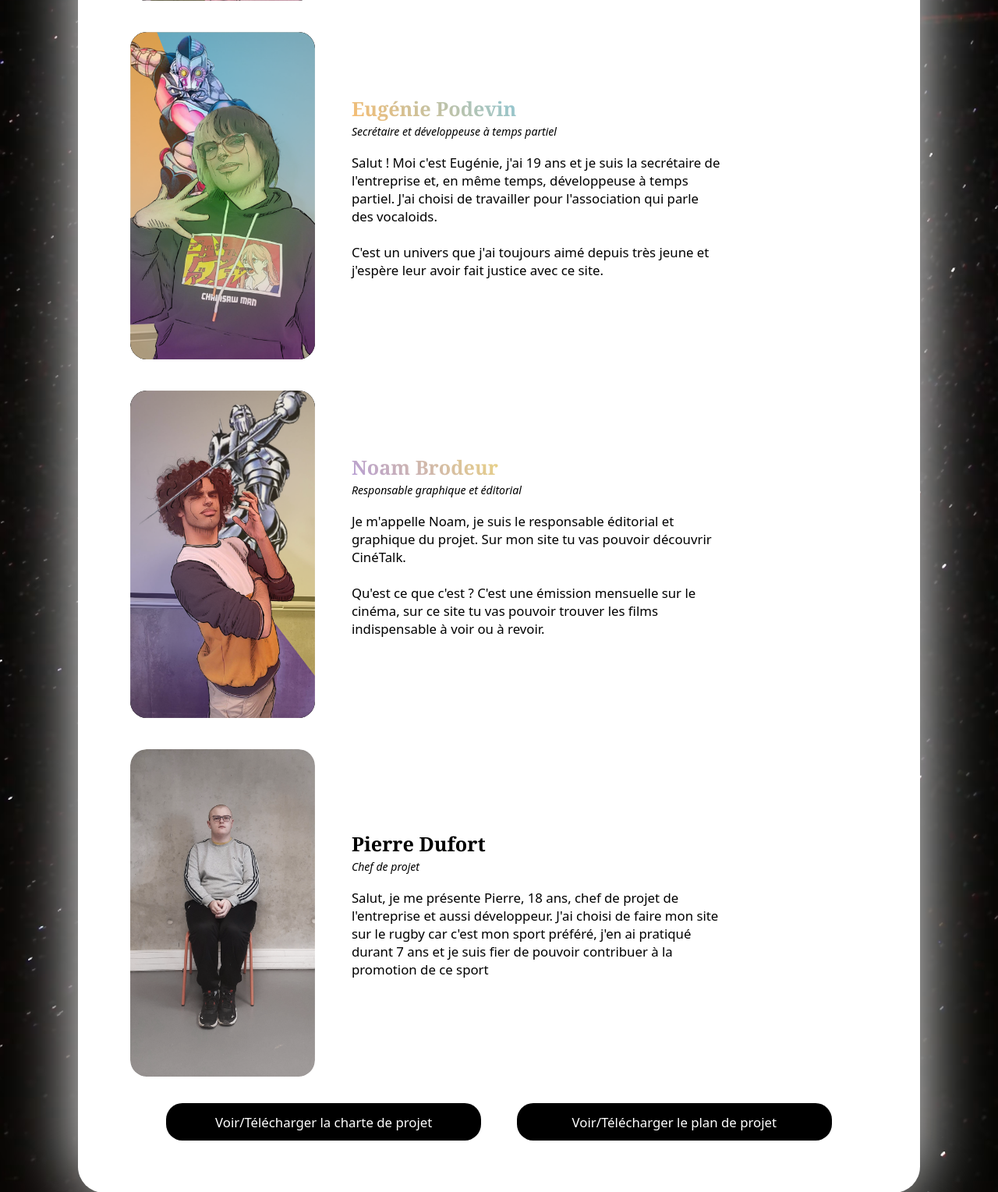
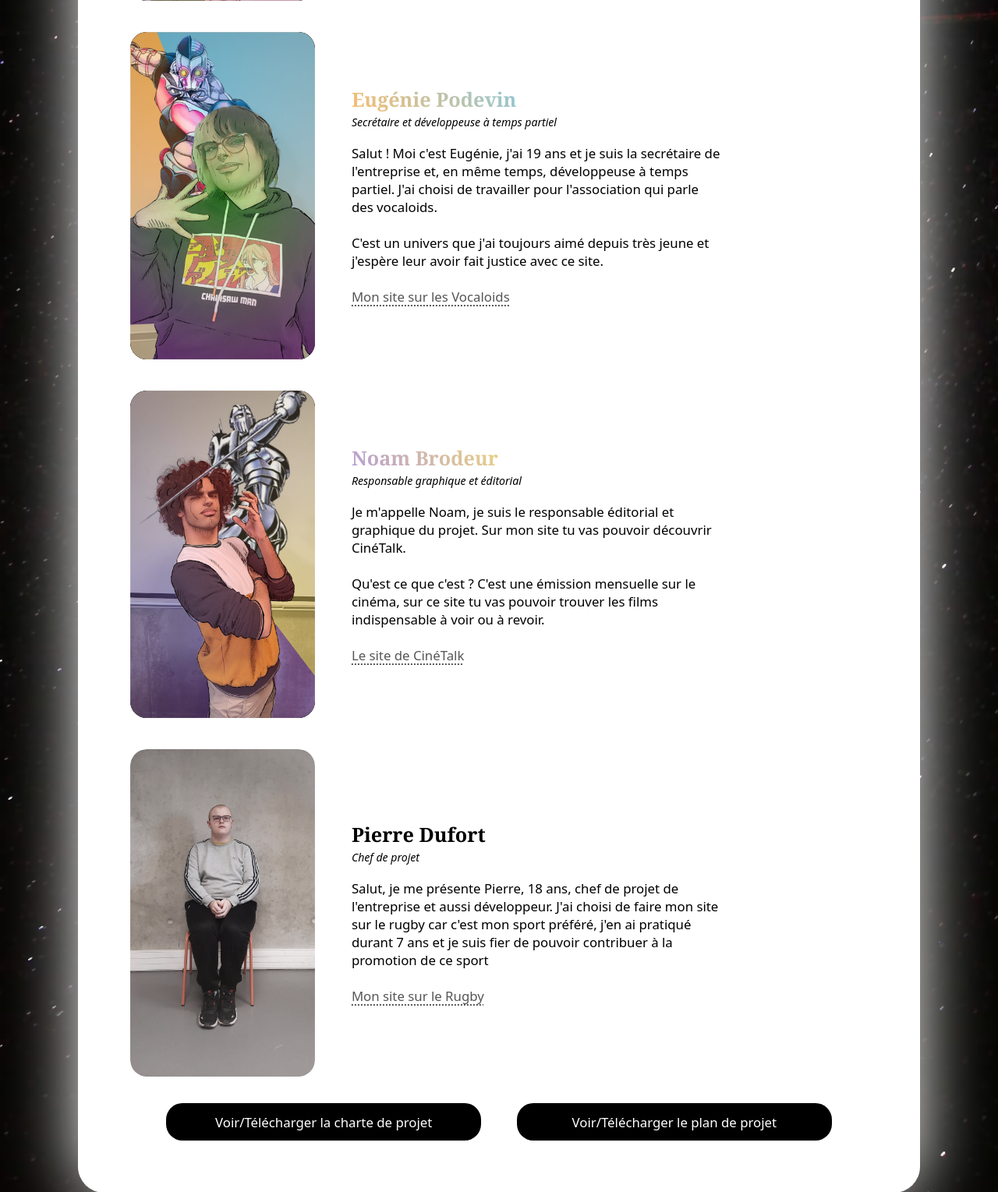
Before and after one commit to movva-gpu/SAE105, a PHP site: page /partenaires.php in a window 1280 px wide. Shown: the part 783-2312 px from the top of the page at 78% size. Run offline with PHP 8.4, Linux system fonts and the light colour scheme; data that the repository does not hold is empty; some libraries are stand-ins or nearby versions.

Commit message:
fix: text was missing

```diff
--- a/partenaires.php
+++ b/partenaires.php
@@ -36,7 +36,7 @@
                             <br><br>
                             C'est un univers que j'ai toujours aimé depuis très jeune et j'espère leur avoir fait justice avec ce site.
                             <br><br>
-                            <a href="http://mmi23e12.sae105.ovh/"></a>
+                            <a href="http://mmi23e12.sae105.ovh/">Mon site sur les Vocaloids</a>
                         </p>
                     </div>
                 </div>
@@ -50,7 +50,7 @@
                             <br><br>
                             Qu'est ce que c'est ? C'est une émission mensuelle sur le cinéma, sur ce site tu vas pouvoir trouver les films indispensable à voir ou à revoir.
                             <br><br>
-                            <a href="http://mmi23e02.sae105.ovh/"></a>
+                            <a href="http://mmi23e02.sae105.ovh/">Le site de CinéTalk</a>
                         </p>
                     </div>
                 </div>
@@ -62,7 +62,7 @@
                         <p>
                             Salut, je me présente Pierre, 18 ans, chef de projet de l'entreprise et aussi développeur. J'ai choisi de faire mon site sur le rugby car c'est mon sport préféré, j'en ai pratiqué durant 7 ans et je suis fier de pouvoir contribuer à la promotion de ce sport
                             <br><br>
-                            <a href="http://mmi23e05.sae105.ovh/"></a>
+                            <a href="http://mmi23e05.sae105.ovh/">Mon site sur le Rugby</a>
                         </p>
                     </div>
                 </div>
```
